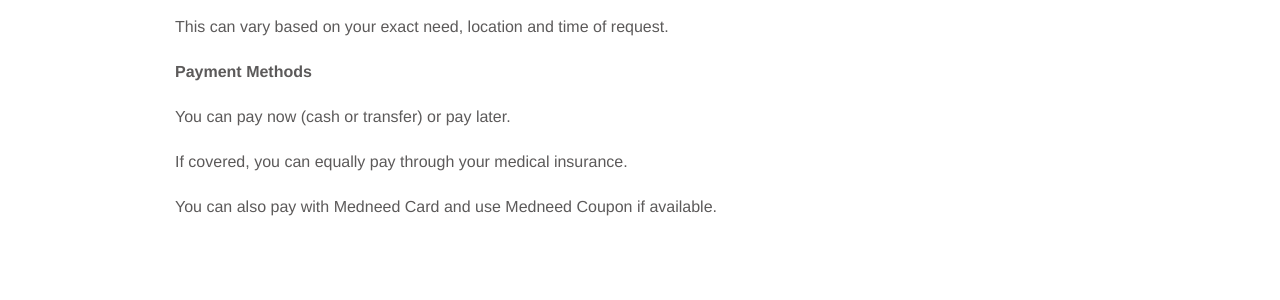
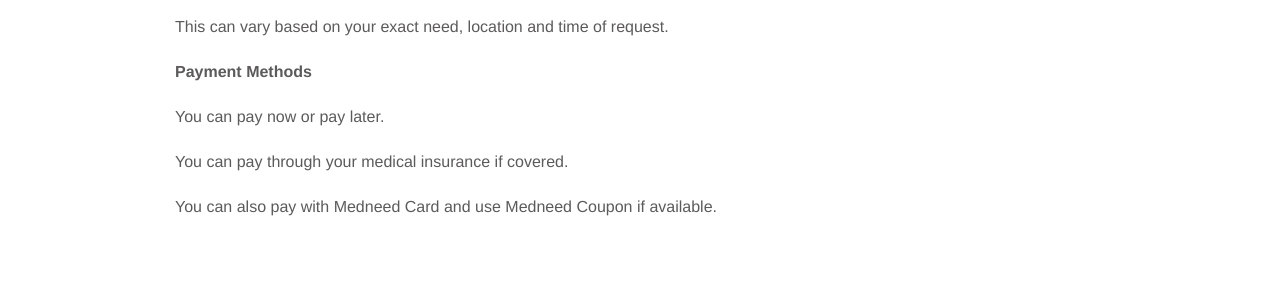
Before and after one commit to Iraneus/betamedneed, a Jekyll site: the page built from how.md, in a window 1280 px wide. Shown: the part 1000-1300 px from the top of the page. Built offline with Jekyll 4.4.1, drawn with Linux system fonts in a browser that asks for light colours.

Commit message:
update how

```diff
--- a/how.md
+++ b/how.md
@@ -32,8 +32,8 @@
 
 **Payment Methods**
 
-You can pay now (cash or transfer) or pay later.
+You can pay now or pay later.
 
-If covered, you can equally pay through your medical insurance.
+You can pay through your medical insurance if covered.
 
 You can also pay with Medneed Card and use Medneed Coupon if available.
```
